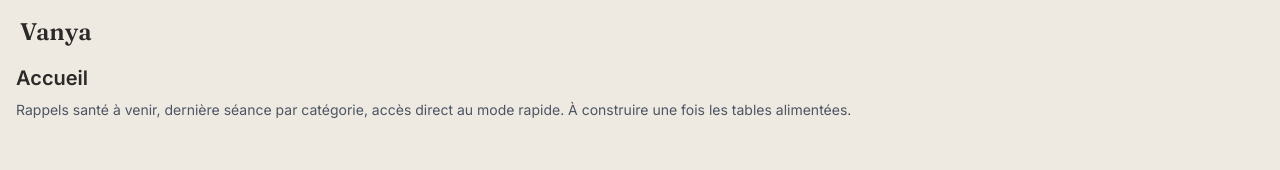
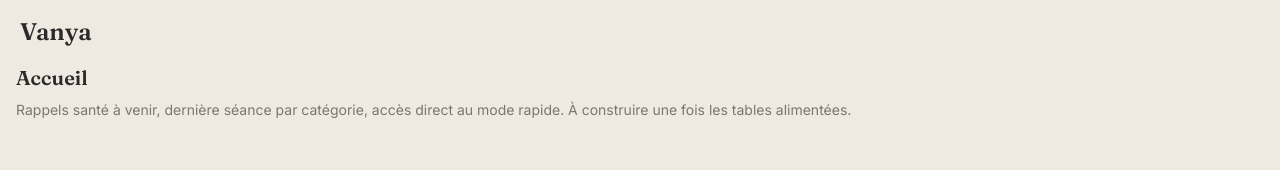
Before and after one commit to Rebbe33/dog-app, a React (Vite) app: page / in a window 1280 px wide. Shown: the top 170 px of the page. Built offline with nearby package versions, Linux system fonts and the light colour scheme; no server answers.

Commit message:
Update Accueil component styling and class names

```diff
--- a/src/pages/Accueil.tsx
+++ b/src/pages/Accueil.tsx
@@ -1,8 +1,8 @@
 export default function Accueil() {
   return (
     <div>
-      <h2 className="text-xl font-semibold mb-2">Accueil</h2>
-      <p className="text-gray-600 text-sm">
+      <h2 className="font-display text-xl font-semibold text-ink mb-2">Accueil</h2>
+      <p className="text-ink/60 text-sm">
         Rappels santé à venir, dernière séance par catégorie, accès direct au mode rapide.
         À construire une fois les tables alimentées.
       </p>
```
